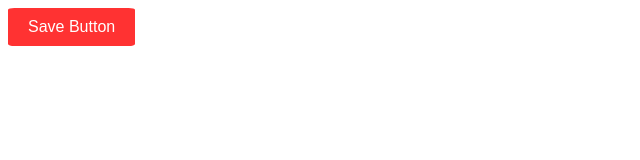
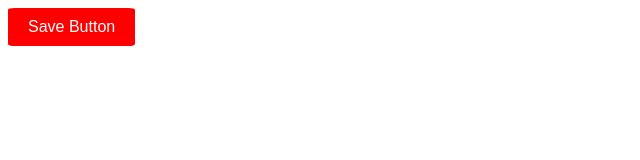
Before and after one commit to ukipaozin/BOT-O-css-html, a plain HTML site: page index.html in a window 1280 px wide. In both pictures the pointer is over the button "Save Button". Shown: the whole page, without its empty margins (0-640 px from the left). Drawn offline with Linux system fonts and the light colour scheme.

Commit message:
Add files via upload

```diff
--- a/styles.css
+++ b/styles.css
@@ -9,3 +9,6 @@
     transition: opacity 0.3 ease;
     border-radius: 5%;
 }
+.save-button:hover{
+    opacity: 1;
+}
```
